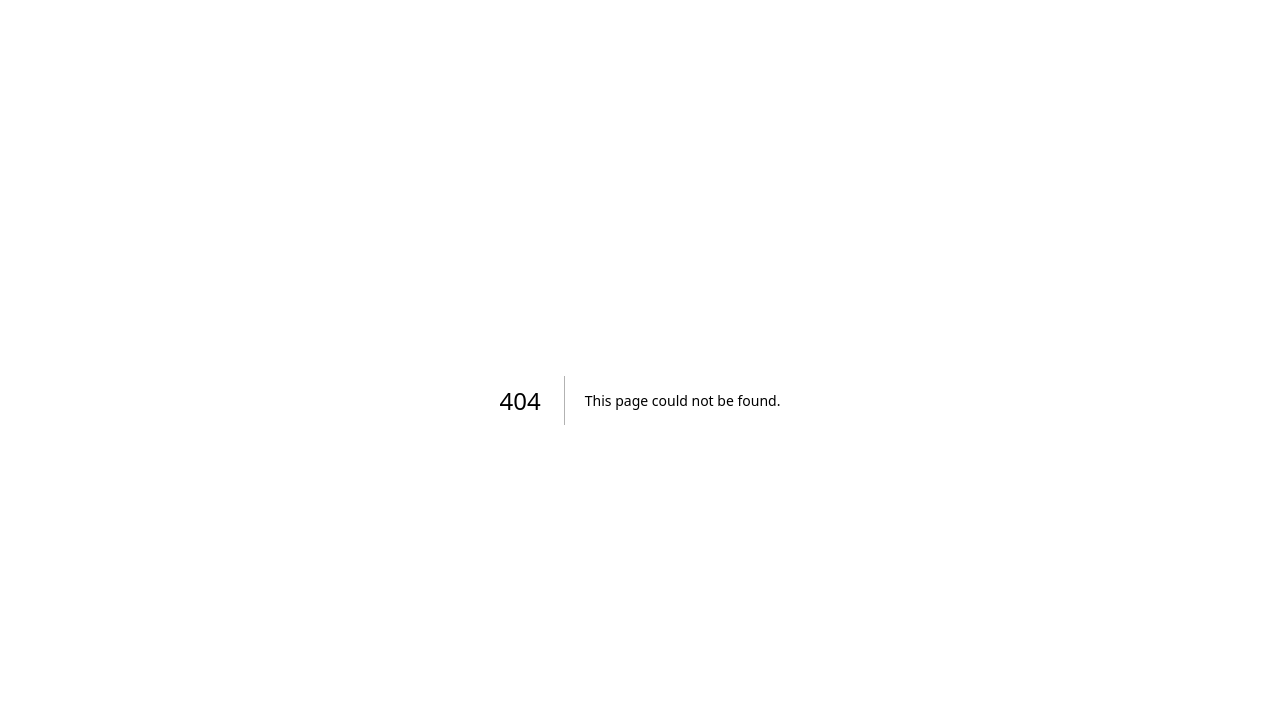
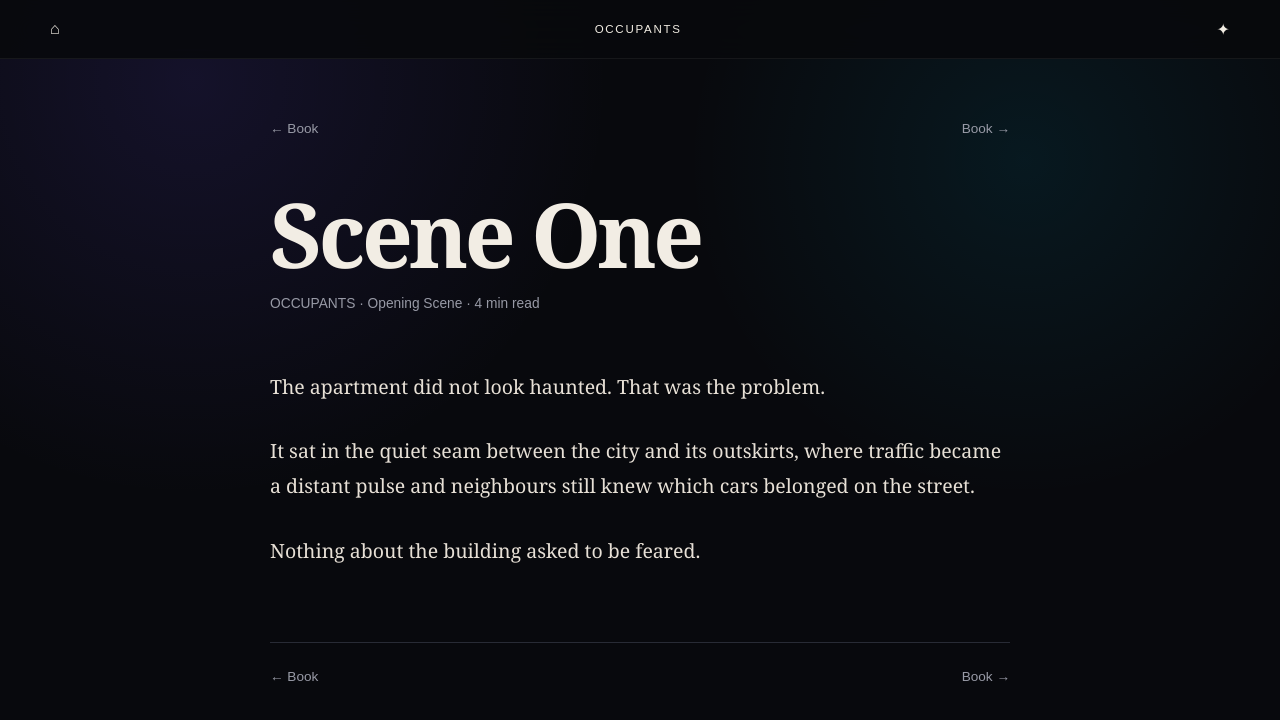
Before and after one commit to TheBelovedTimi/DavidWrites, a Next.js app: page /books/occupants/scene-one in a window 1280 px wide. Before the commit this address had no page. Shown: the top 720 px of the page. Built offline with nearby package versions, Linux system fonts and the light colour scheme.

Commit message:
Add book-style chapter reader

```diff
--- /dev/null
+++ b/app/books/[slug]/[chapter]/page.js
@@ -0,0 +1,51 @@
+import Link from 'next/link';
+import { notFound } from 'next/navigation';
+import { getChapter } from '../../../data';
+import ReaderProgress from '../../../components/ReaderProgress';
+
+function Block({ block }) {
+  if (!block) return null;
+  if (block.type === 'divider') return <div className="ornament">···</div>;
+  if (block.type === 'heading_1') return <h1>{block.text}</h1>;
+  if (block.type === 'heading_2') return <h2>{block.text}</h2>;
+  if (block.type === 'heading_3') return <h3>{block.text}</h3>;
+  if (block.type === 'quote') return <blockquote>{block.text}</blockquote>;
+  if (block.type === 'bulleted_list_item') return <ul><li>{block.text}</li></ul>;
+  if (block.type === 'numbered_list_item') return <ol><li>{block.text}</li></ol>;
+  if (block.type === 'toggle') return <details className="toggle"><summary>{block.text || 'Open'}</summary>{block.children?.map((child, i) => <Block key={i} block={child} />)}</details>;
+  if (block.type === 'image' && block.url) return <figure className="notion-image"><img src={block.url} alt={block.caption || ''} />{block.caption ? <figcaption>{block.caption}</figcaption> : null}</figure>;
+  return <p>{block.text}</p>;
+}
+
+function Nav({ book, index, bottom = false }) {
+  const prev = index > 0 ? book.chapters[index - 1] : null;
+  const next = index < book.chapters.length - 1 ? book.chapters[index + 1] : null;
+  return <div className={`reader-nav ${bottom ? 'bottom' : ''}`}>
+    <span>{prev ? <Link href={`/books/${book.slug}/${prev.slug}`}>← {prev.title}</Link> : <Link href={`/books/${book.slug}`}>← Book</Link>}</span>
+    <span>{next ? <Link href={`/books/${book.slug}/${next.slug}`}>{next.title} →</Link> : <Link href={`/books/${book.slug}`}>Book →</Link>}</span>
+  </div>;
+}
+
+export default async function ChapterPage({ params }) {
+  const { slug, chapter: chapterSlug } = await params;
+  const { book, chapter } = getChapter(slug, chapterSlug);
+  if (!book || !chapter) notFound();
+  const index = book.chapters.findIndex((item) => item.slug === chapter.slug);
+  return <main>
+    <header className="reader-header">
+      <div className="shell reader-head-inner">
+        <Link aria-label="Home" href="/">⌂</Link>
+        <Link className="reader-book" href={`/books/${book.slug}`}>{book.title}</Link>
+        <span aria-hidden="true">✦</span>
+        <ReaderProgress />
+      </div>
+    </header>
+    <article className="reader-wrap">
+      <Nav book={book} index={index} />
+      <h1 className="reader-title">{chapter.title}</h1>
+      <div className="reader-meta">{book.title} · {chapter.type} · {chapter.read}</div>
+      <div className="prose">{chapter.blocks.map((block, i) => <Block key={i} block={block} />)}</div>
+      <Nav book={book} index={index} bottom />
+    </article>
+  </main>;
+}
```
